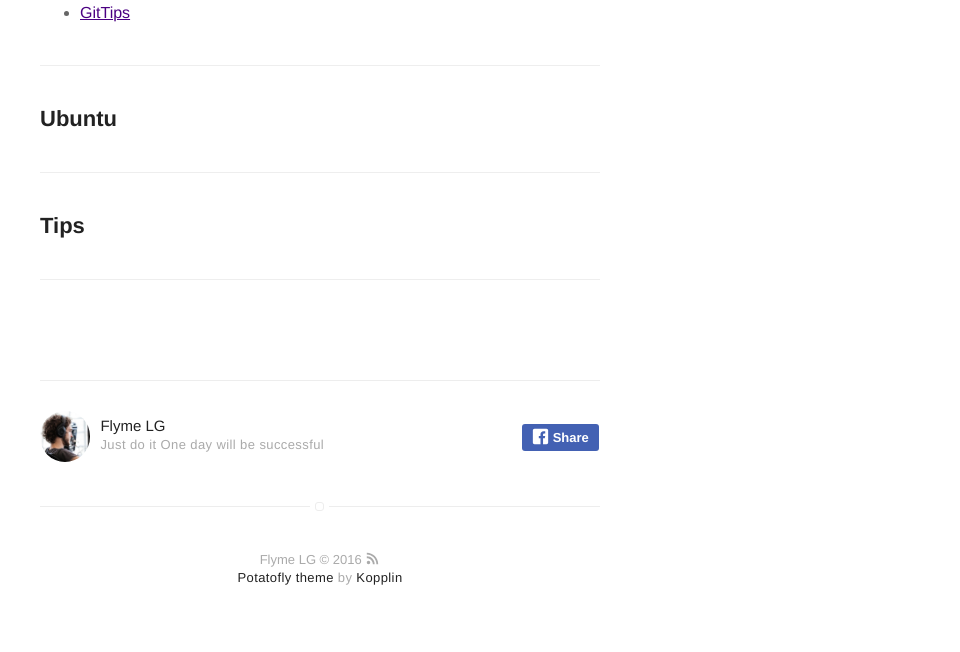
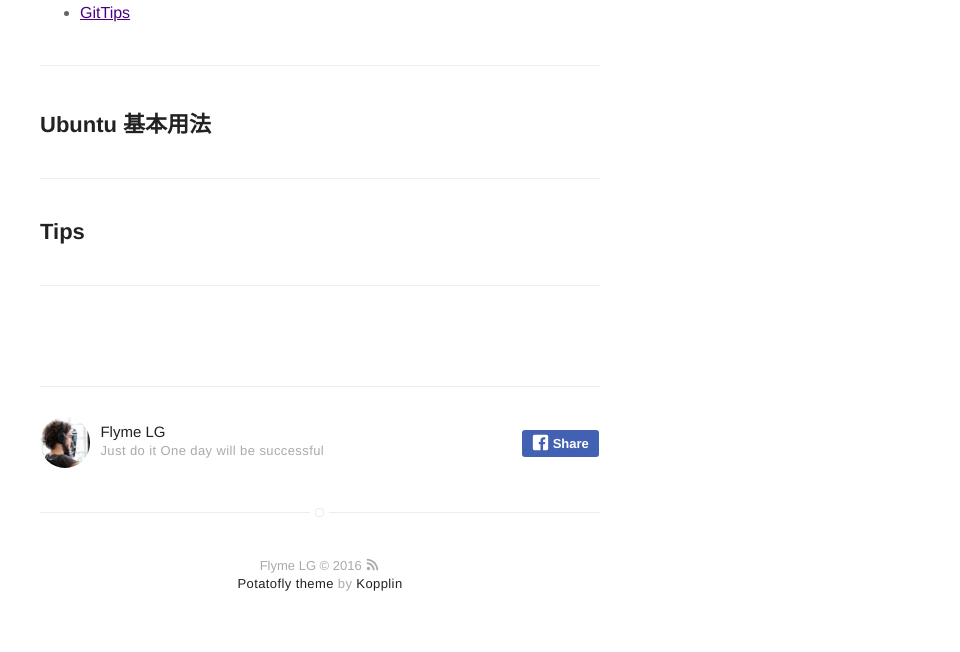
Before and after one commit to potatofly/potatofly.github.io, a Jekyll site: the page built from _posts/2016-10-21-note.md, in a window 1280 px wide. Shown: the part 1545-2197 px from the top of the page, without its empty margins (320-1280 px from the left). Built offline with Jekyll 4.4.1, drawn with Linux system fonts in a browser that asks for light colours.

Commit message:
Update 2016-10-21-note.md

```diff
--- a/_posts/2016-10-21-note.md
+++ b/_posts/2016-10-21-note.md
@@ -17,7 +17,7 @@ description: 整理的一些常用工具及技巧
 ### 分类
 
 - [Git 基本用法](#git)
-- [Ubuntu 基本用法](#ubuntu)
+- [Ubuntu 基本用法](#ubuntu-基本用法)
 - [Tips](#tips)
 
 ---
@@ -54,7 +54,7 @@ description: 整理的一些常用工具及技巧
 
 ---
 
-## Ubuntu
+## Ubuntu 基本用法
 
 
 
```
